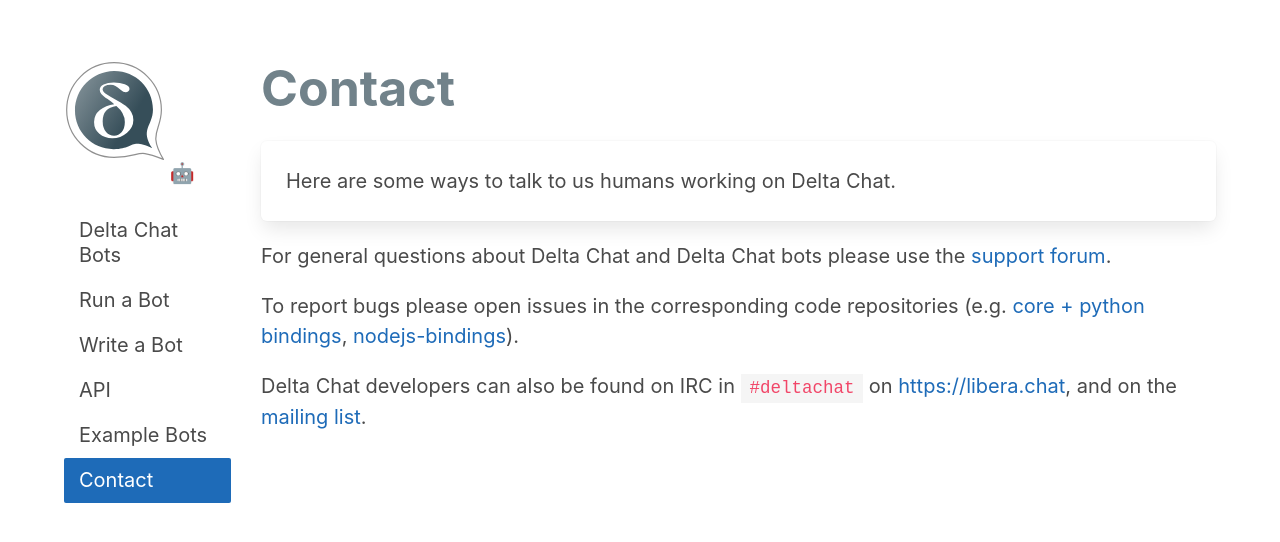
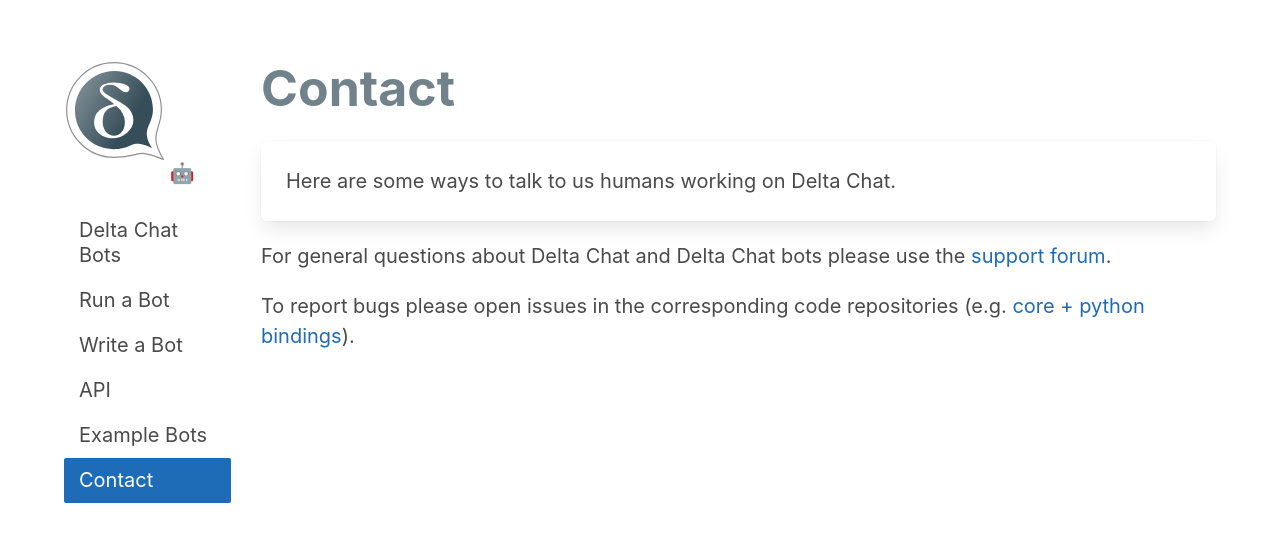
Before and after one commit to deltachat-bot/bot-pages, a Jekyll site: the page built from contact.md, in a window 1280 px wide. Shown: the top 542 px of the page. Built offline with Jekyll 4.4.1, drawn with Linux system fonts in a browser that asks for light colours.

Commit message:
update contact page, remove outdated info

```diff
--- a/contact.md
+++ b/contact.md
@@ -9,6 +9,4 @@ Here are some ways to talk to us humans working on Delta Chat.
 
 For general questions about Delta Chat and Delta Chat bots please use the [support forum](https://support.delta.chat/c/bots/).
 
-To report bugs please open issues in the corresponding code repositories (e.g. [core + python bindings](https://github.com/deltachat/deltachat-core-rust), [nodejs-bindings](https://github.com/deltachat/deltachat-node)).
-
-Delta Chat developers can also be found on IRC in `#deltachat` on <https://libera.chat>, and on the [mailing list](https://lists.codespeak.net/postorius/lists/delta.codespeak.net/).
+To report bugs please open issues in the corresponding code repositories (e.g. [core + python bindings](https://github.com/chatmail/core)).
```
